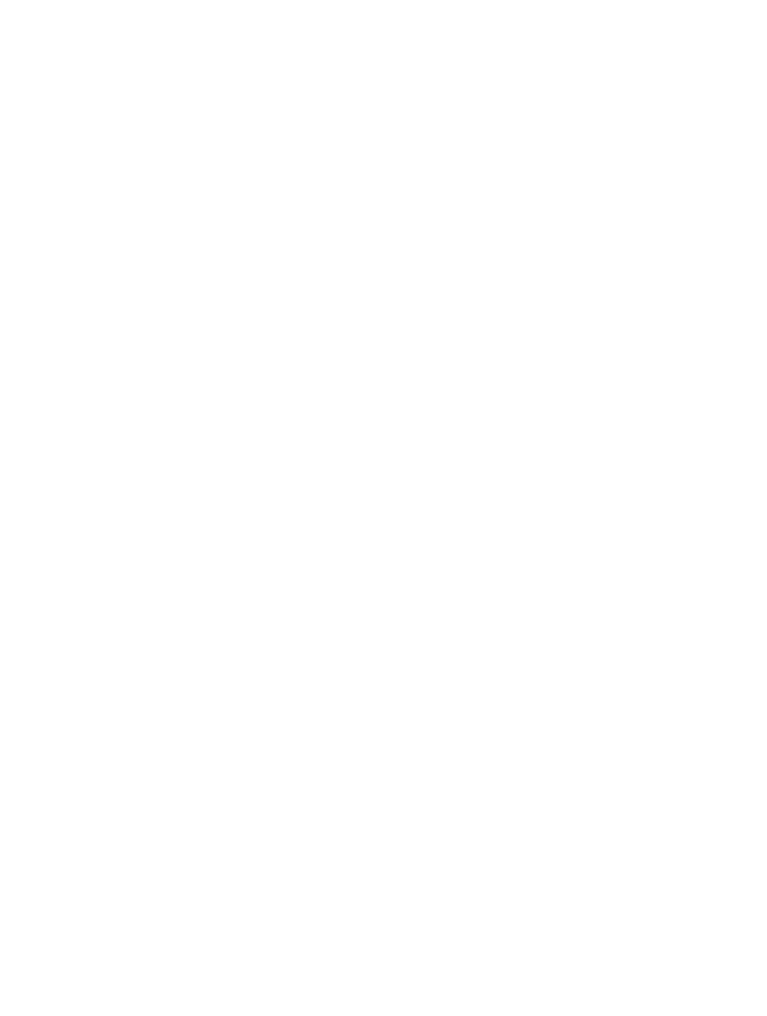
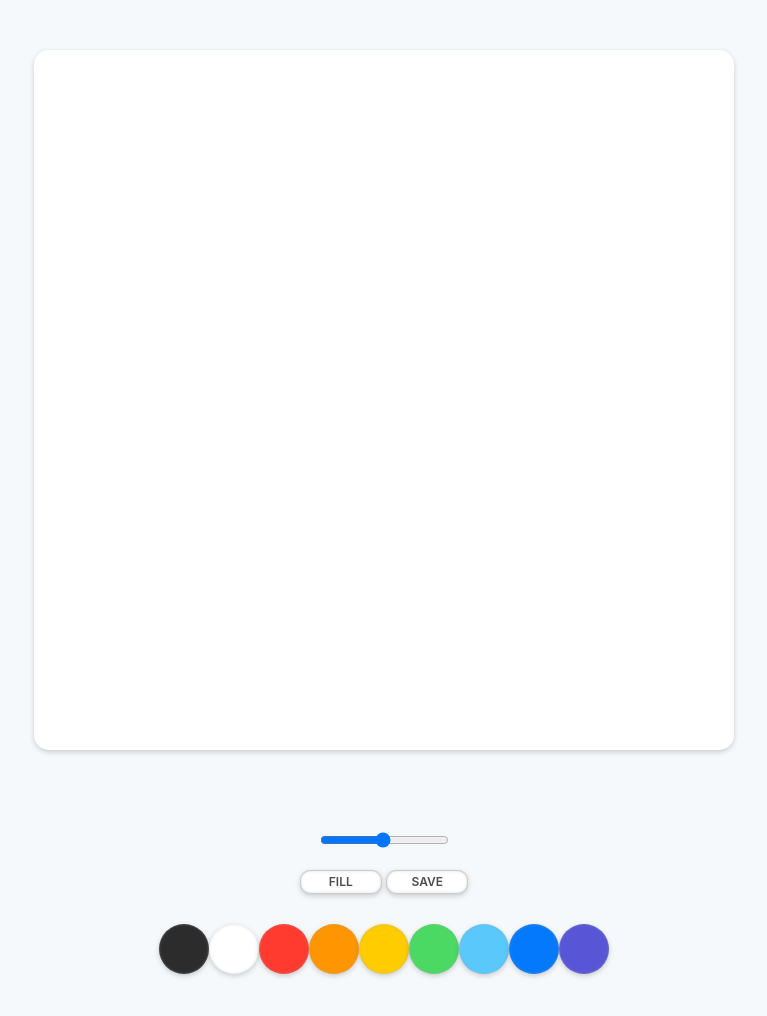
Before and after one commit to taesung1993/paintjs, a plain HTML site: page index.html in a window 1280 px wide. Shown: the whole page, without its empty margins (256-1023 px from the left). Before the commit the page ends 800 px from the top, so only its background shows below. Drawn offline with Linux system fonts and the light colour scheme.

Commit message:
PaintJs Code Files

```diff
--- a/app.js
+++ b/app.js
@@ -0,0 +1,108 @@
+const canvas = document.getElementById("jsCanvas");
+const ctx = canvas.getContext("2d");
+const colors = document.getElementsByClassName("jsColor");
+const range = document.getElementById("jsRange");
+const mode = document.getElementById("jsMode");
+const saveBtn = document.getElementById("jsSave");
+
+const INITIAL_COLOR = "#2c2c2c";
+const CANVAS_SIZE = 700;
+
+canvas.width = CANVAS_SIZE;
+canvas.height = CANVAS_SIZE;
+
+ctx.fillStyle = "white";
+ctx.fillRect(0, 0, CANVAS_SIZE, CANVAS_SIZE);
+ctx.strokeStyle = INITIAL_COLOR;
+ctx.fillStyle = INITIAL_COLOR;
+ctx.lineWidth = 2.5;
+
+let painting = false;
+let filling = false;
+
+function stopPainting() {
+  painting = false;
+}
+
+function startPainting() {
+  painting = true;
+}
+
+function onMouseMove(event) {
+  const x = event.offsetX;
+  const y = event.offsetY;
+  if (!painting) {
+    ctx.beginPath();
+    ctx.moveTo(x, y);
+  } else {
+    ctx.lineTo(x, y);
+    ctx.stroke();
+  }
+}
+
+function onMouseDown(event) {
+  painting = true;
+}
+
+function handleColorClick(event) {
+  const color = event.target.style.backgroundColor;
+  ctx.strokeStyle = color;
+  ctx.fillStyle = color;
+}
+
+function handleRangeChange(event) {
+  ctx.lineWidth = event.target.value;
+}
+
+function handleModeClick() {
+  if (filling == true) {
+    filling = false;
+    mode.innerText = "Fill";
+  } else {
+    filling = true;
+    mode.innerText = "Paint";
+  }
+}
+
+function handleCanvasClick() {
+  if (filling) {
+    ctx.fillRect(0, 0, CANVAS_SIZE, CANVAS_SIZE);
+  }
+}
+
+function handleCM(event) {
+  event.preventDefault();
+}
+
+function handleSaveClick() {
+  const image = canvas.toDataURL();
+  const link = document.createElement("a");
+  link.href = image;
+  link.download = "PaintJS[EXPORT]";
+  link.click();
+}
+
+if (canvas) {
+  canvas.addEventListener("mousemove", onMouseMove);
+  canvas.addEventListener("mousedown", startPainting);
+  canvas.addEventListener("mouseup", stopPainting);
+  canvas.addEventListener("mouseleave", stopPainting);
+  canvas.addEventListener("click", handleCanvasClick);
+  canvas.addEventListener("contextmenu", handleCM);
+}
+
+Array.from(colors).forEach(color =>
+  color.addEventListener("click", handleColorClick)
+);
+
+if (range) {
+  range.addEventListener("input", handleRangeChange);
+}
+
+if (mode) {
+  mode.addEventListener("click", handleModeClick);
+}
+
+if (saveBtn) {
+  saveBtn.addEventListener("click", handleSaveClick);
+}
--- a/index.html
+++ b/index.html
@@ -7,6 +7,61 @@
     <title>PaintJS</title>
   </head>
   <body>
-    <script src="app.js"></script>
+    <canvas id="jsCanvas" class="canvas"></canvas>
+    <div class="controls" id="jsColors">
+      <div class="controls__range">
+        <input
+          type="range"
+          id="jsRange"
+          min="0.1"
+          max="5.0"
+          value="2.5"
+          step="0.1"
+        />
+      </div>
+      <div class="controls__btns">
+        <button id="jsMode">Fill</button>
+        <button id="jsSave">Save</button>
+      </div>
+      <div class="controls__colors">
+        <div
+          class="controls__color jsColor"
+          style="background-color: #2c2c2c"
+        ></div>
+        <div
+          class="controls__color jsColor"
+          style="background-color: white"
+        ></div>
+        <div
+          class="controls__color jsColor"
+          style="background-color: #FF3B30"
+        ></div>
+        <div
+          class="controls__color jsColor"
+          style="background-color: #FF9500"
+        ></div>
+        <div
+          class="controls__color jsColor"
+          style="background-color: #FFCC00"
+        ></div>
+        <div
+          class="controls__color jsColor"
+          style="background-color: #4CD963"
+        ></div>
+        <div
+          class="controls__color jsColor"
+          style="background-color: #5AC8FA"
+        ></div>
+        <div
+          class="controls__color jsColor"
+          style="background-color: #0579FC"
+        ></div>
+        <div
+          class="controls__color jsColor"
+          style="background-color: #5856D6"
+        ></div>
+      </div>
+    </div>
   </body>
+  <script src="app.js"></script>
 </html>
--- /dev/null
+++ b/reset.css
@@ -0,0 +1,48 @@
+/* http://meyerweb.com/eric/tools/css/reset/
+   v2.0 | 20110126
+   License: none (public domain)
+*/
+
+html, body, div, span, applet, object, iframe,
+h1, h2, h3, h4, h5, h6, p, blockquote, pre,
+a, abbr, acronym, address, big, cite, code,
+del, dfn, em, img, ins, kbd, q, s, samp,
+small, strike, strong, sub, sup, tt, var,
+b, u, i, center,
+dl, dt, dd, ol, ul, li,
+fieldset, form, label, legend,
+table, caption, tbody, tfoot, thead, tr, th, td,
+article, aside, canvas, details, embed,
+figure, figcaption, footer, header, hgroup,
+menu, nav, output, ruby, section, summary,
+time, mark, audio, video {
+	margin: 0;
+	padding: 0;
+	border: 0;
+	font-size: 100%;
+	font: inherit;
+	vertical-align: baseline;
+}
+/* HTML5 display-role reset for older browsers */
+article, aside, details, figcaption, figure,
+footer, header, hgroup, menu, nav, section {
+	display: block;
+}
+body {
+	line-height: 1;
+}
+ol, ul {
+	list-style: none;
+}
+blockquote, q {
+	quotes: none;
+}
+blockquote:before, blockquote:after,
+q:before, q:after {
+	content: '';
+	content: none;
+}
+table {
+	border-collapse: collapse;
+	border-spacing: 0;
+}
--- a/styles.css
+++ b/styles.css
@@ -0,0 +1,68 @@
+@import "reset.css";
+
+body {
+  background-color: #f6f9fc;
+  font-family: -apple-system, BlinkMacSystemFont, "Segoe UI", Roboto, Oxygen,
+    Ubuntu, Cantarell, "Open Sans", "Helvetica Neue", sans-serif;
+  display: flex;
+  flex-direction: column;
+  align-items: center;
+  padding: 50px 0px;
+}
+
+.canvas {
+  width: 700px;
+  height: 700px;
+  background-color: white;
+  border-radius: 15px;
+  box-shadow: inset 0px 0px 3px rgba(172, 172, 172, 0.404),
+    0px 2px 5px rgba(99, 99, 99, 0.3);
+}
+
+.controls {
+  margin-top: 80px;
+  display: flex;
+  flex-direction: column;
+  align-items: center;
+}
+
+.controls .controls__btns {
+  margin-bottom: 30px;
+}
+
+.controls__btns button {
+  all: unset;
+  cursor: pointer;
+  background-color: white;
+  padding: 5px 0px;
+  width: 80px;
+  text-align: center;
+  border-radius: 10px;
+  box-shadow: inset 0px 0px 3px rgba(172, 172, 172, 0.404),
+    0px 2px 5px rgba(99, 99, 99, 0.3);
+  border: 0.3px solid rgba(0, 0, 0, 0.2);
+  color: rgba(0, 0, 0, 0.7);
+  text-transform: uppercase;
+  font-weight: 600;
+  font-size: 12px;
+}
+
+.controls__btns button:active {
+  transform: scale(0.98);
+}
+
+.controls .controls__colors {
+  display: flex;
+}
+
+.controls__colors .controls__color {
+  width: 50px;
+  height: 50px;
+  border-radius: 50%;
+  box-shadow: inset 0px 0px 3px rgba(172, 172, 172, 0.404),
+    0px 2px 5px rgba(99, 99, 99, 0.3);
+}
+
+.controls .controls__range {
+  margin-bottom: 20px;
+}
```
